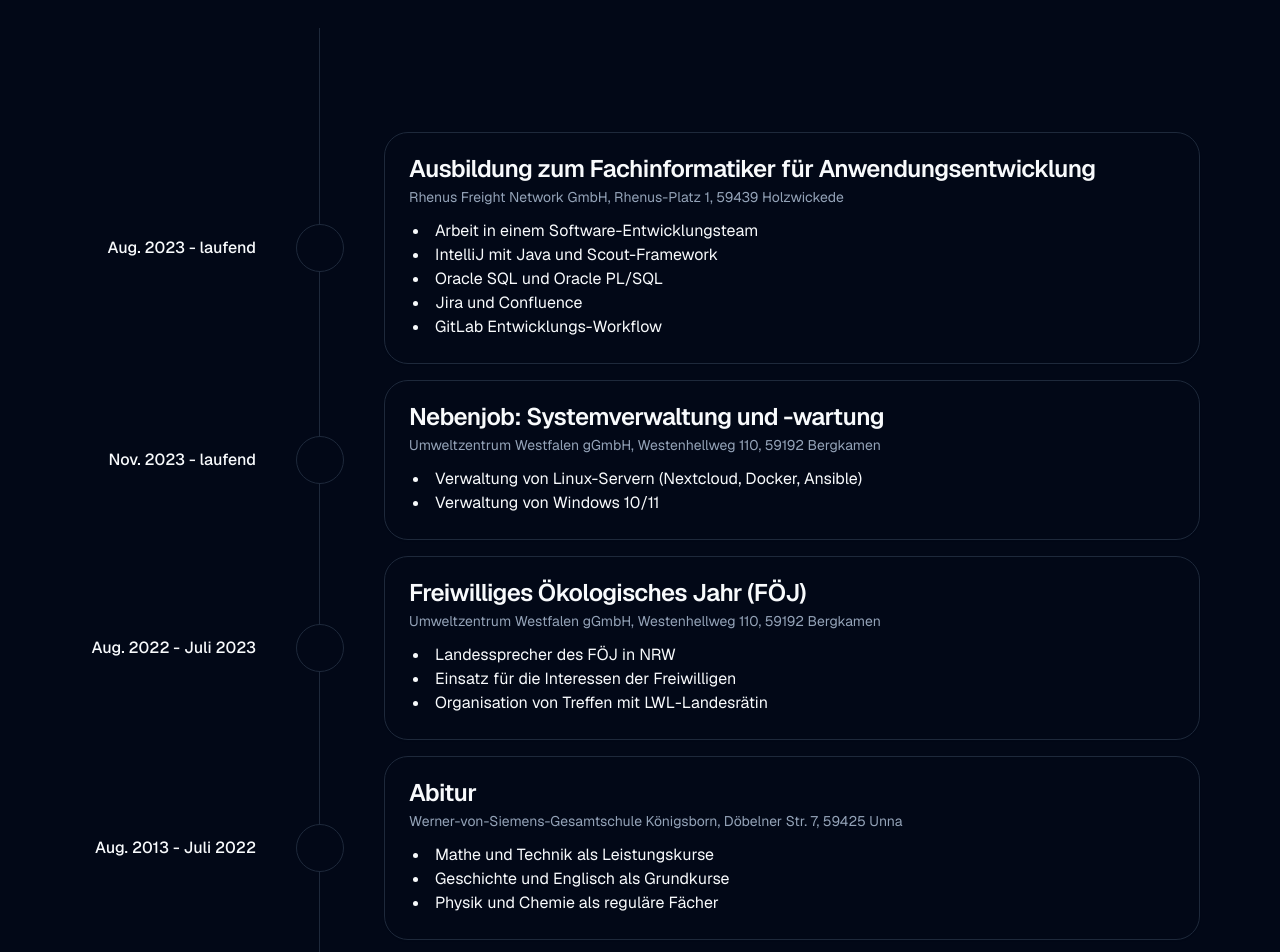
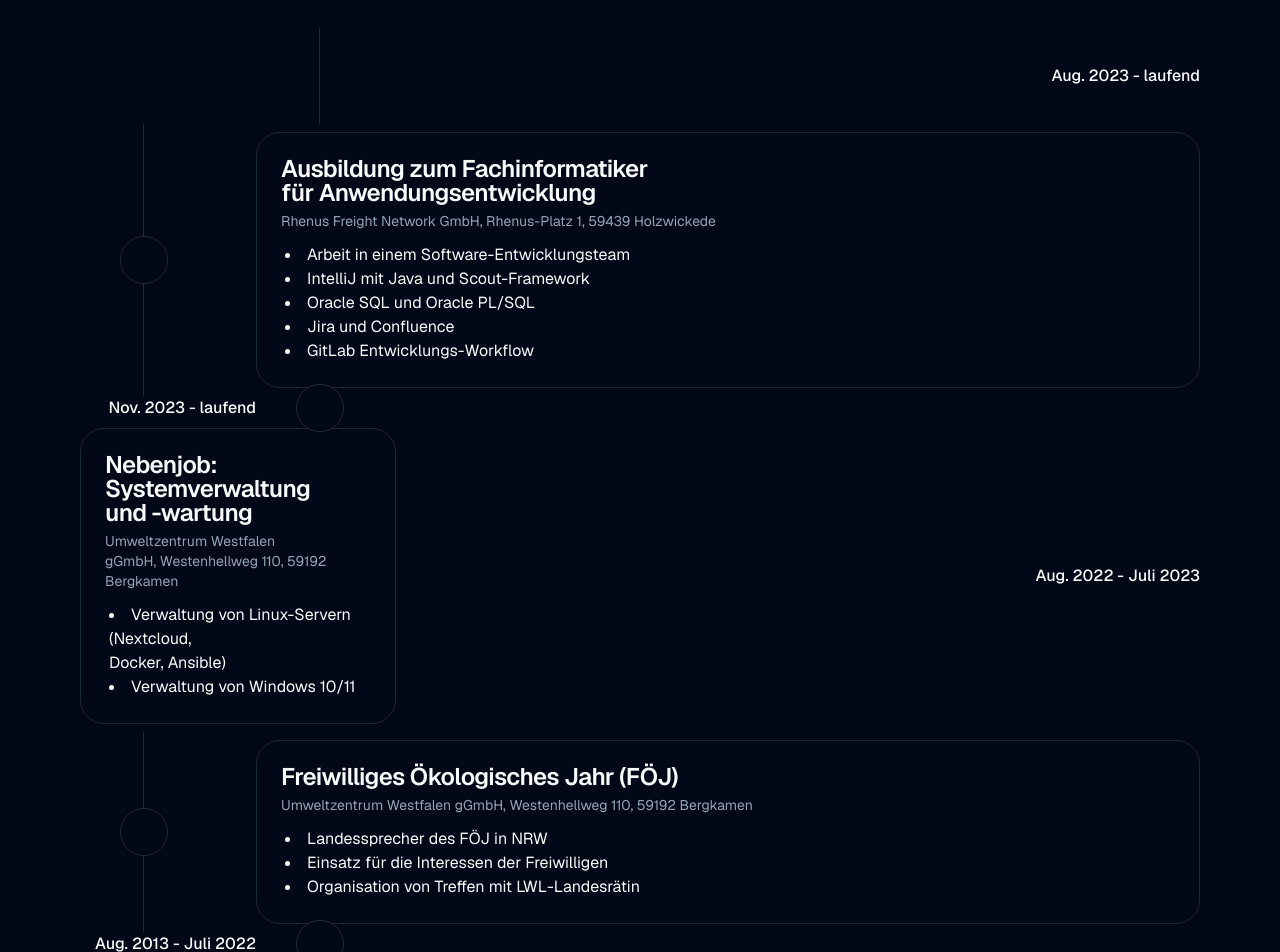
Before and after one commit to zophiana/profile-page, a Next.js app: page /resume in a window 1280 px wide. Shown: the part 60-1012 px from the top of the page. Built offline with nearby package versions, Linux system fonts and the light colour scheme; what tailwind-gradient-mask-image would draw is missing.

Commit message:
resume: refactor card

```diff
--- a/src/app/resume/page.tsx
+++ b/src/app/resume/page.tsx
@@ -27,26 +27,6 @@
   )
 }
 
-type ResumeCardProps = {
-  title?: string
-  description?: string
-  children?: React.ReactNode
-}
-
-function ResumeCard(props: ResumeCardProps) {
-  return (
-    <div className="py-2">
-      <Card className="rounded-3xl">
-        <CardHeader className="pb-3">
-          <CardTitle>{props.title}</CardTitle>
-          <CardDescription>{props.description}</CardDescription>
-        </CardHeader>
-        <CardContent>{props.children}</CardContent>
-      </Card>
-    </div>
-  )
-}
-
 export default function CVPage() {
   return (
     <main className="flex-auto">
@@ -56,14 +36,24 @@
           <div className="w-32 gradient-mask-t-0">
             <div className="h-24 w-1/2 border-r"></div>
           </div>
-          <div></div>
 
           <ResumeDate date="Aug. 2023 - laufend"></ResumeDate>
           <DotWithLine></DotWithLine>
-          <ResumeCard
-            title="Ausbildung zum Fachinformatiker für Anwendungsentwicklung"
-            description="Rhenus Freight Network GmbH, Rhenus-Platz 1, 59439 Holzwickede"
-          >
+          <div className="col-span-2 py-2">
+            <Card className="rounded-3xl">
+              <CardHeader className="pb-3">
+                <CardTitle>
+                  Ausbildung zum Fachinformatiker
+                  <br />
+                  für Anwendungsentwicklung
+                </CardTitle>
+                <CardDescription>
+                  Rhenus Freight Network GmbH,&nbsp;
+                  <br className="block lg:hidden" />
+                  Rhenus-Platz 1, 59439 Holzwickede
+                </CardDescription>
+              </CardHeader>
+              <CardContent>
                 <ul className="list-inside list-disc pl-1">
                   <li>Arbeit in einem Software-Entwicklungsteam</li>
                   <li>IntelliJ mit Java und Scout-Framework</li>
@@ -71,45 +61,82 @@
                   <li>Jira und Confluence</li>
                   <li>GitLab Entwicklungs-Workflow</li>
                 </ul>
-          </ResumeCard>
+              </CardContent>
+            </Card>
+          </div>
 
           <ResumeDate date="Nov. 2023 - laufend"></ResumeDate>
           <DotWithLine></DotWithLine>
-          <ResumeCard
-            title="Nebenjob: Systemverwaltung und -wartung"
-            description="Umweltzentrum Westfalen gGmbH, Westenhellweg 110, 59192 Bergkamen"
-          >
+          <div className="col-span-2 py-2">
+            <Card className="rounded-3xl">
+              <CardHeader className="pb-3">
+                <CardTitle>
+                  Nebenjob: Systemverwaltung
+                  <br />
+                  und -wartung
+                </CardTitle>
+                <CardDescription>
+                  Umweltzentrum Westfalen gGmbH,&nbsp;
+                  <br className="block lg:hidden" />
+                  Westenhellweg 110, 59192 Bergkamen
+                </CardDescription>
+              </CardHeader>
+              <CardContent>
                 <ul className="list-inside list-disc pl-1">
-              <li>Verwaltung von Linux-Servern (Nextcloud, Docker, Ansible)</li>
+                  <li>
+                    Verwaltung von Linux-Servern (Nextcloud,
+                    <br />
+                    Docker, Ansible)
+                  </li>
                   <li>Verwaltung von Windows 10/11</li>
                 </ul>
-          </ResumeCard>
+              </CardContent>
+            </Card>
+          </div>
 
           <ResumeDate date="Aug. 2022 - Juli 2023"></ResumeDate>
           <DotWithLine></DotWithLine>
-          <ResumeCard
-            title="Freiwilliges Ökologisches Jahr (FÖJ)"
-            description="Umweltzentrum Westfalen gGmbH, Westenhellweg 110, 59192 Bergkamen"
-          >
+          <div className="col-span-2 py-2">
+            <Card className="rounded-3xl">
+              <CardHeader className="pb-3">
+                <CardTitle>Freiwilliges Ökologisches Jahr (FÖJ)</CardTitle>
+                <CardDescription>
+                  Umweltzentrum Westfalen gGmbH,&nbsp;
+                  <br className="block lg:hidden" />
+                  Westenhellweg 110, 59192 Bergkamen
+                </CardDescription>
+              </CardHeader>
+              <CardContent>
                 <ul className="list-inside list-disc pl-1">
                   <li>Landessprecher des FÖJ in NRW</li>
                   <li>Einsatz für die Interessen der Freiwilligen</li>
                   <li>Organisation von Treffen mit LWL-Landesrätin</li>
                 </ul>
-          </ResumeCard>
+              </CardContent>
+            </Card>
+          </div>
 
           <ResumeDate date="Aug. 2013 - Juli 2022"></ResumeDate>
           <DotWithLine></DotWithLine>
-          <ResumeCard
-            title="Abitur"
-            description="Werner-von-Siemens-Gesamtschule Königsborn, Döbelner Str. 7, 59425 Unna"
-          >
+          <div className="col-span-2 py-2">
+            <Card className="rounded-3xl">
+              <CardHeader className="pb-3">
+                <CardTitle>Abitur</CardTitle>
+                <CardDescription>
+                  Werner-von-Siemens-Gesamtschule Königsborn,&nbsp;
+                  <br className="block lg:hidden" />
+                  Döbelner Str. 7, 59425 Unna
+                </CardDescription>
+              </CardHeader>
+              <CardContent>
                 <ul className="list-inside list-disc pl-1">
                   <li>Mathe und Technik als Leistungskurse</li>
                   <li>Geschichte und Englisch als Grundkurse</li>
                   <li>Physik und Chemie als reguläre Fächer</li>
                 </ul>
-          </ResumeCard>
+              </CardContent>
+            </Card>
+          </div>
 
           <div></div>
           <div className="w-32 gradient-mask-b-0">
```
Lines whose indentation alone changed are shown as unchanged.
